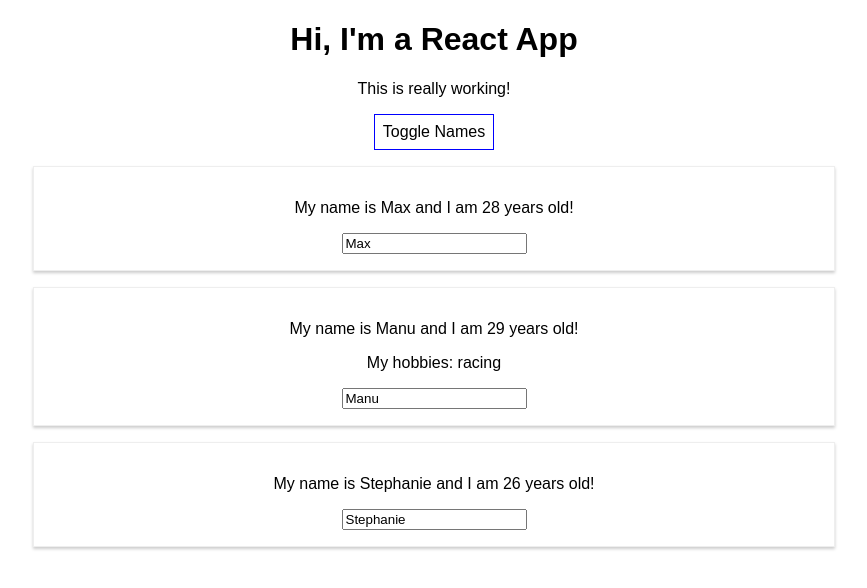
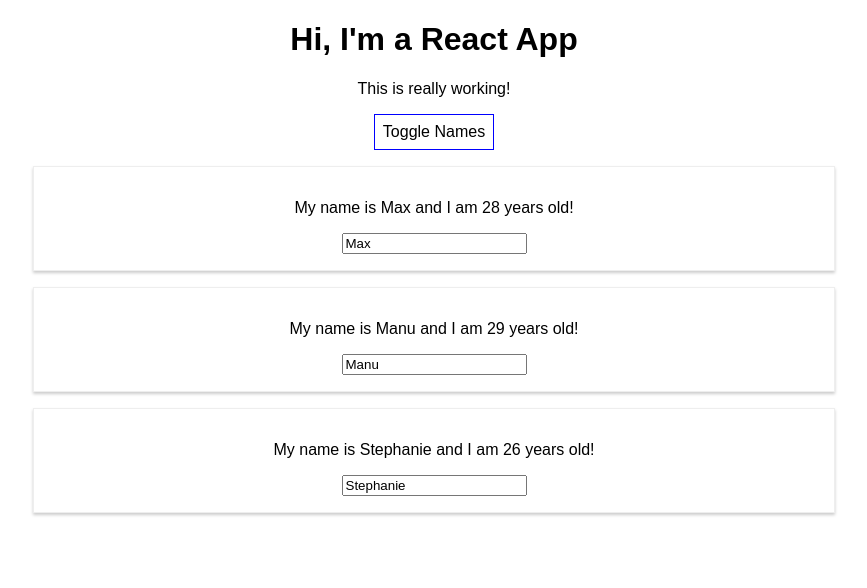
Before and after one commit to nworbiii/react-complete-guide, a React (Create React App) app: page / in a window 1280 px wide. Both pictures are taken after a click on the button "Toggle Names". Shown: the top 588 px of the page, without its empty margins (206-1073 px from the left). Built offline with nearby package versions, Linux system fonts and the light colour scheme.

Commit message:
adds conditional rendering

```diff
--- a/src/App.js
+++ b/src/App.js
@@ -5,37 +5,43 @@
 class App extends Component {
   state = {
     persons: [
-      { name: 'Max', age: 28 },
-      { name: 'Manu', age: 29 },
-      { name: 'Stephanie', age: 26 }
+      { id: 'asfa1', name: 'Max', age: 28 },
+      { id: 'vasdf1', name: 'Manu', age: 29 },
+      { id: 'asdf11', name: 'Stephanie', age: 26 }
     ],
     otherState: 'some other value',
     showPersons: false
   }
 
-  switchNameHandler = (newName) => {
-    this.setState({
-      persons: [
-        { name: newName, age: 28 },
-        { name: 'Manu', age: 29 },
-        { name: 'Stephanie', age: 27 }
-      ]
-    })
+  nameChangedHandler = (event, id) => {
+    const personIndex = this.state.persons.findIndex(p => {
+      return p.id === id
+    });
+
+    const person = {
+      ...this.state.persons[personIndex]
+    }
+
+    // const person = Object.assign({}, this.state.person[person])
+
+    person.name = event.target.value
+
+    const persons = [...this.state.persons]
+    persons[personIndex] = person
+
+    this.setState({persons: persons})
   }
 
-  nameChangedHandler = (event) => {
-    this.setState({
-      persons: [
-        { name: 'Max', age: 28 },
-        { name: event.target.value, age: 29 },
-        { name: 'Stephanie', age: 27 }
-      ]
-    })
+  deletePersonHandler = (personIndex) => {
+    // const persons = this.state.persons.slice();
+    const persons = [...this.state.persons]; // spread operator
+    persons.splice(personIndex, 1);
+    this.setState({ persons: persons })
   }
 
   togglePersonsHandler = () => {
     const doesShow = this.state.showPersons
-    this.setState({showPersons : !doesShow})
+    this.setState({ showPersons: !doesShow })
   }
 
   render() {
@@ -47,6 +53,23 @@
       cursor: 'pointer'
     }
 
+    let persons = null
+
+    if (this.state.showPersons) {
+      persons = (
+        <div>
+          {this.state.persons.map((person, index) => {
+            return <Person
+              click={() => this.deletePersonHandler(index)}
+              name={person.name}
+              age={person.age}
+              key={person.id}
+              changed={(event) => this.nameChangedHandler(event, person.id)} />
+          })}
+        </div>
+      )
+    }
+
     return (
       <div className="App">
         <h1>Hi, I'm a React App</h1>
@@ -54,22 +77,7 @@
         <button
           style={style}
           onClick={this.togglePersonsHandler}>Toggle Names</button>
-        {
-          this.state.showPersons ?
-            <div>
-              <Person
-                name={this.state.persons[0].name}
-                age={this.state.persons[0].age} />
-              <Person
-                name={this.state.persons[1].name}
-                age={this.state.persons[1].age}
-                click={this.switchNameHandler.bind(this, 'Max!')}
-                changed={this.nameChangedHandler} >My hobbies: racing</Person>
-              <Person
-                name={this.state.persons[2].name}
-                age={this.state.persons[2].age} />
-            </div> : null
-        }
+        {persons}
       </div>
     )
   }
```
Also changed, not shown: 1 other file (tests, documents, lock files or other folders).
